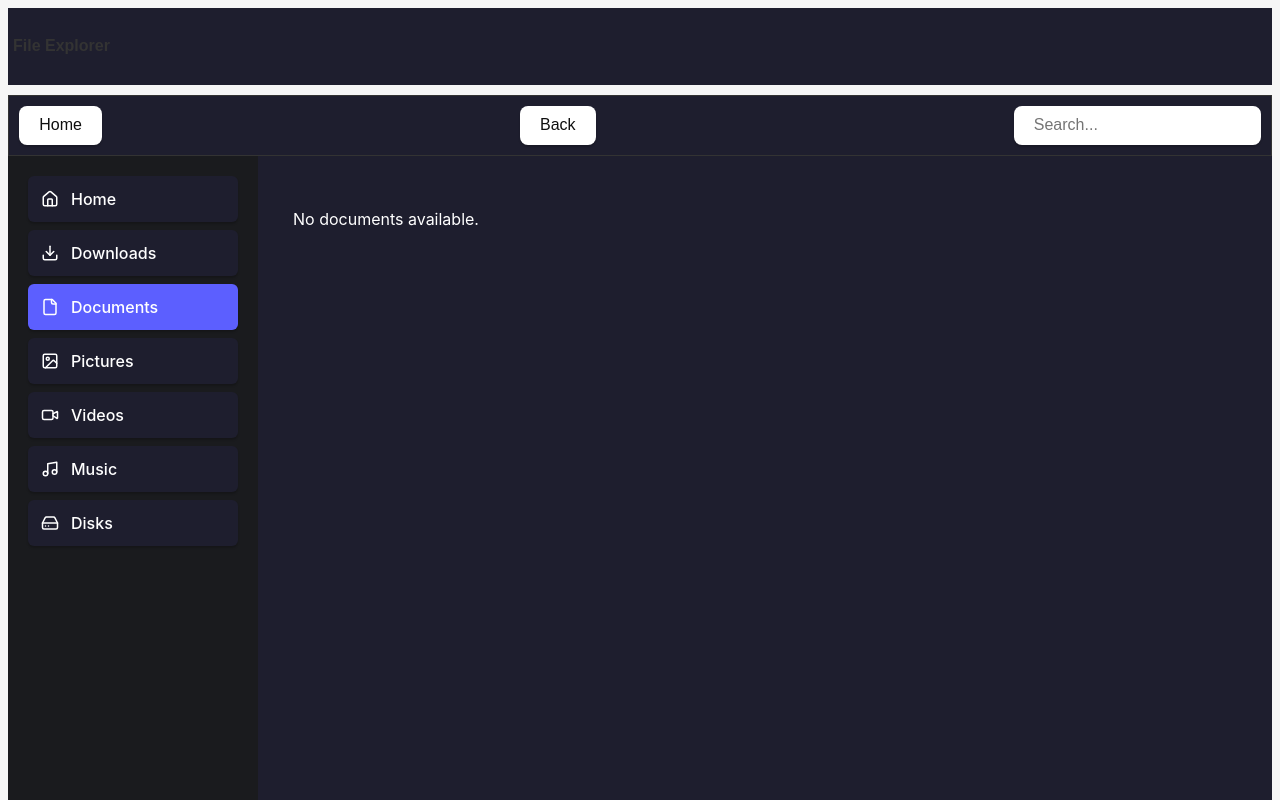
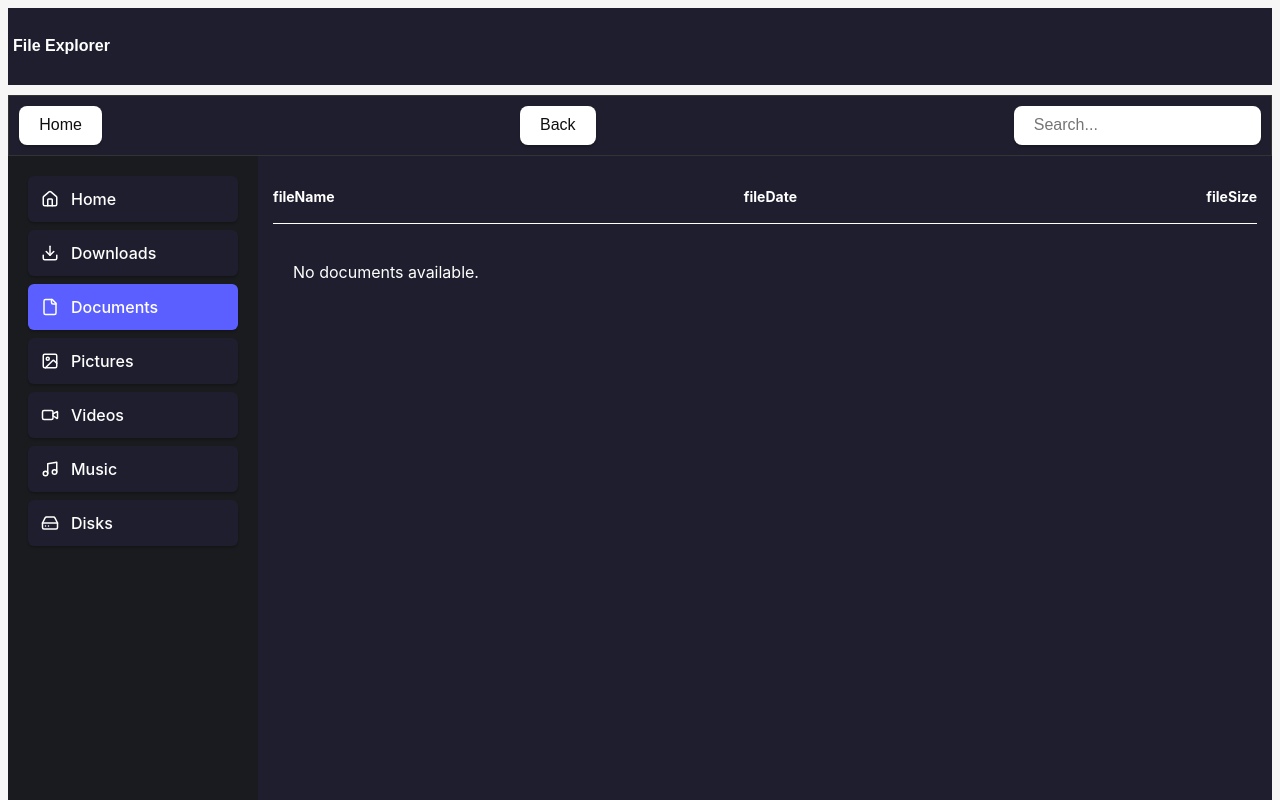
Before and after one commit to max-de-bug/file-explorer, a React (Vite) app: page /Documents in a window 1280 px wide. Shown: the top 800 px of the page. Built offline with nearby package versions, Linux system fonts and the light colour scheme.

Commit message:
feat: implemented dashboard header

```diff
--- a/src/App.tsx
+++ b/src/App.tsx
@@ -1,4 +1,4 @@
-import { BrowserRouter, Route, Routes } from "react-router-dom";
+import { BrowserRouter, Route, Routes, useLocation } from "react-router-dom";
 import "./App.css";
 import styles from "./App.module.scss";
 import DiskList from "./components/Dashboard/DiskList";
@@ -9,6 +9,23 @@ import Downloads from "./components/Dashboard/Downloads";
 import Documents from "./components/Dashboard/Documents";
 import Header from "./components/Dashboard/Header";
 import Path from "./components/Path/Path";
+import DashboardHeader from "./components/Dashboard/DashboardHeader";
+
+// Component to conditionally render DashboardHeader
+const ConditionalDashboardHeader = () => {
+  const location = useLocation();
+  const routesWithHeader = [
+    "/Downloads",
+    "/Documents",
+    "/Pictures",
+    "/Videos",
+    "/Music",
+  ];
+
+  return routesWithHeader.includes(location.pathname) ? (
+    <DashboardHeader />
+  ) : null;
+};
 
 function App() {
   return (
@@ -19,6 +36,7 @@ function App() {
         <div className={styles.flexContainer}>
           <Sidebar />
           <div className={styles.dashboard}>
+            <ConditionalDashboardHeader />
             <Routes>
               <Route path="/" element={<DiskList />} />
               <Route path="/Downloads" element={<Downloads />} />
--- /dev/null
+++ b/src/components/Dashboard/DashboardHeader.module.scss
@@ -0,0 +1,11 @@
+.dashboardHeader {
+  width: 100%;
+  background-color: #1e1e2e;
+  color: #ffffff;
+  font-size: 14px;
+  font-weight: bold;
+  border-bottom: 1px solid #ffffff;
+  display: flex;
+  justify-content: space-between;
+  align-items: center;
+}
--- /dev/null
+++ b/src/components/Dashboard/DashboardHeader.tsx
@@ -0,0 +1,13 @@
+import styles from "./DashboardHeader.module.scss";
+
+const DashboardHeader = () => {
+  return (
+    <div className={styles.dashboardHeader}>
+      <p>fileName</p>
+      <p>fileDate</p>
+      <p>fileSize</p>
+    </div>
+  );
+};
+
+export default DashboardHeader;
--- a/src/components/Dashboard/DiskList.tsx
+++ b/src/components/Dashboard/DiskList.tsx
@@ -6,7 +6,6 @@ const DiskList = () => {
 
   return (
     <div className={styles.container}>
-      <h2>Disks</h2>
       {disks.length > 0 ? (
         <ul>
           {disks.map((disk, index) => (
--- a/src/components/Dashboard/Downloads.module.scss
+++ b/src/components/Dashboard/Downloads.module.scss
@@ -13,7 +13,6 @@
     list-style: none;
     padding: 0;
     margin: 0;
-    border: 1px solid #ddd;
     border-radius: 8px;
     box-shadow: 0 4px 6px rgba(0, 0, 0, 0.1);
     overflow: hidden;
@@ -23,7 +22,6 @@
       grid-template-columns: 1fr 1fr 1fr;
       align-items: center;
       padding: 10px 15px;
-      border-bottom: 1px solid #ddd;
       background-color: #1e1e2e;
       color: #ffffff;
       cursor: pointer;
--- a/src/components/NavBar/NavBar.module.scss
+++ b/src/components/NavBar/NavBar.module.scss
@@ -33,4 +33,5 @@
   font-size: 10;
   font-weight: bold;
   margin-bottom: 10px;
+  color: #ffffff;
 }
```
